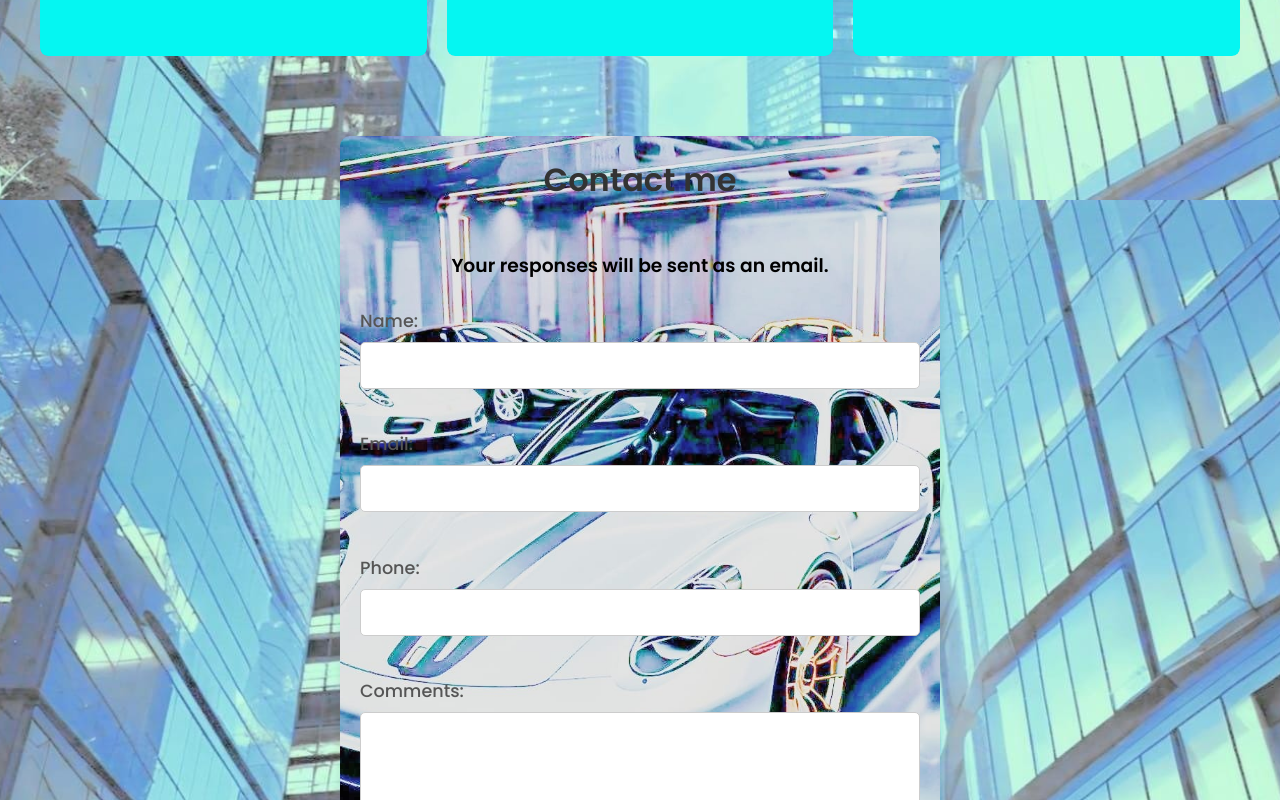
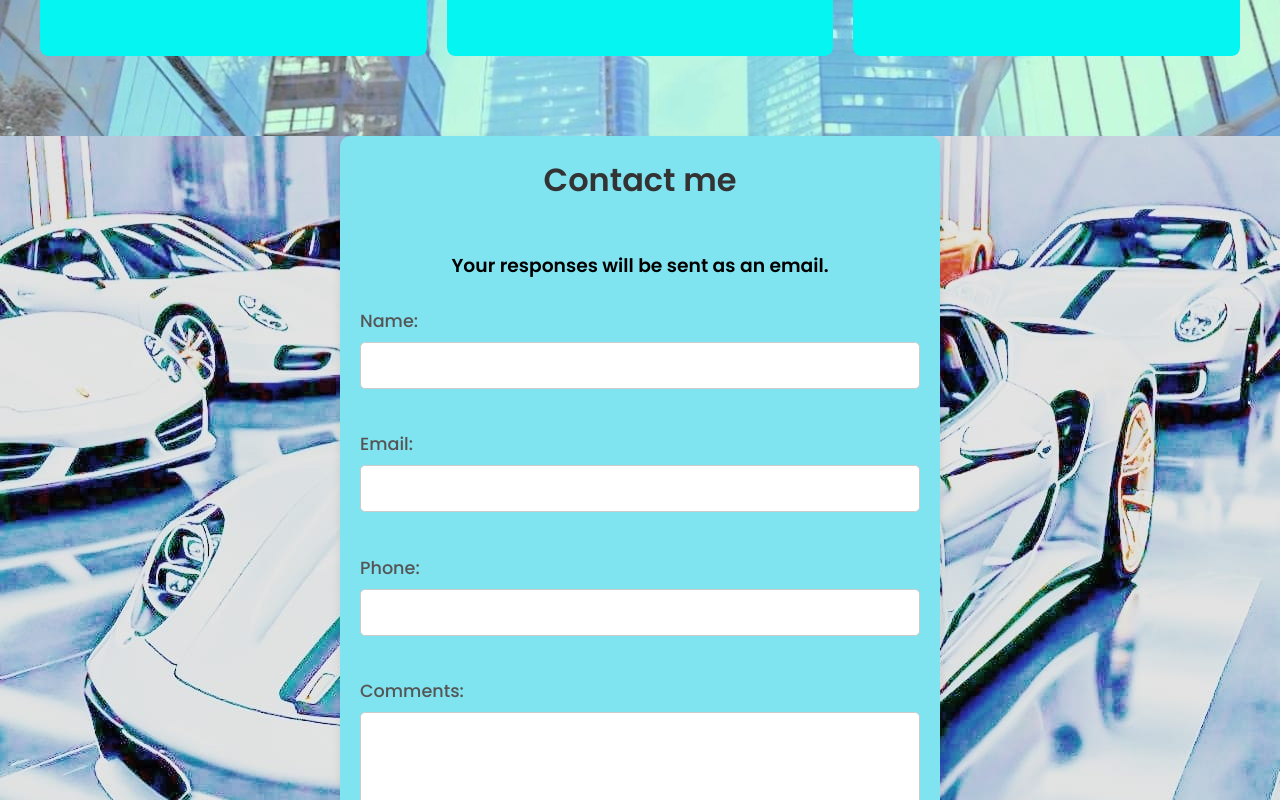
Before and after one commit to sanjitram/personal_portfolio, a React (Create React App) app: page / in a window 1280 px wide. Shown: the part 2200-3000 px from the top of the page. Built offline with nearby package versions, Linux system fonts and the light colour scheme.

Commit message:
Update Form.css

```diff
--- a/src/components/form/Form.css
+++ b/src/components/form/Form.css
@@ -6,7 +6,12 @@
   font-family: 'Poppins', sans-serif;
 
 }
-
+#stu {
+  background-image: url('./car.jpg'); /* Path to your image */
+    background-size: cover; /* Scales the image to cover the entire background */
+    background-position: center; /* Centers the background image */
+    background-repeat: no-repeat; /* Prevents the image from repeating */
+    background-attachment: fixed;}
 
 #contact {
   display: flex;
@@ -19,11 +24,6 @@
   border-radius: 10px;
   box-shadow: 0 4px 8px rgba(0, 0, 0, 0.1);
   margin-top: 30px;
-  background-image: url('./car.jpg'); /* Path to your image */
-    background-size: cover; /* Scales the image to cover the entire background */
-    background-position: center; /* Centers the background image */
-    background-repeat: no-repeat; /* Prevents the image from repeating */
-    background-attachment: fixed;
 
 }
 
```
